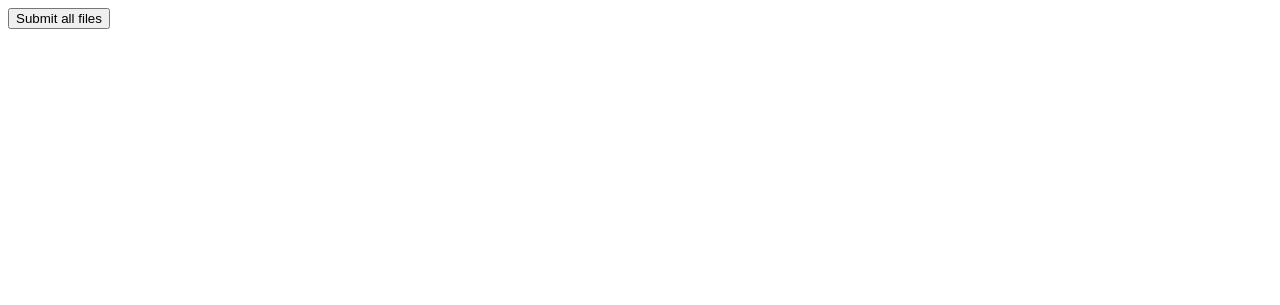
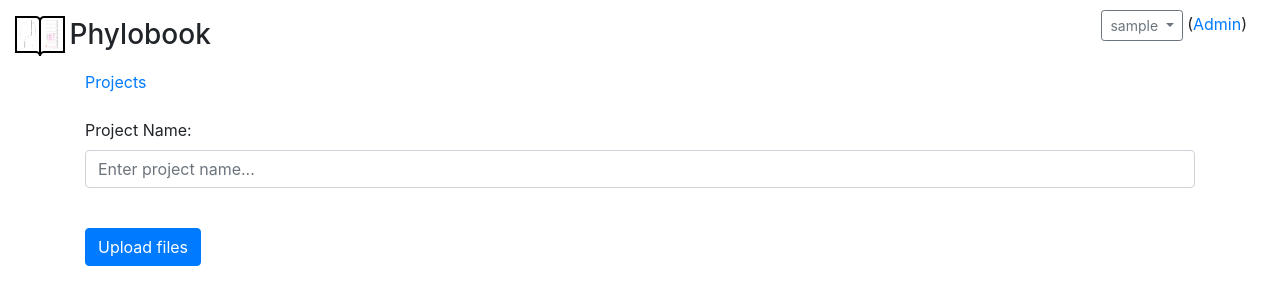
Before and after one commit to MullinsLab/phylobook, a Django app: page /projects/import_project in a window 1280 px wide. Shown: the top 305 px of the page. Run offline with Django 3.2, Linux system fonts and the light colour scheme; the visitor is signed in with stand-in values (Sample User, id 1); parts of the project's set-up code (start-up, migrations or seed data) failed here and were passed over; some libraries are stand-ins or nearby versions.

Commit message:
Working on upload form

```diff
--- a/phylobook/projects/templates/import_project.html
+++ b/phylobook/projects/templates/import_project.html
@@ -1,57 +1,29 @@
-<!DOCTYPE html>
-<html>
-    <head>
-        <meta charset="utf-8">
-        <title>Upload a file in Django 1.5 using Dropzone.js</title>
-        {% load static %}
-        <script src="https://unpkg.com/dropzone@5/dist/min/dropzone.min.js"></script>
-        <link rel="stylesheet" href="https://unpkg.com/dropzone@5/dist/min/dropzone.min.css" type="text/css" />
-        <script>
-            window.addEventListener("dragover",function(e){
-                e = e || event;
-                e.preventDefault();
-            },false);
-            window.addEventListener("drop",function(e){
-                e = e || event;
-                e.preventDefault();
-            },false);
-        </script>
-    </head>
-    <body>
+{% extends "base.html" %}
+{% load static %}
 
-        <!-- IMPORTANT enctype attribute! -->
+{% block header_content %}
+    <script src="https://unpkg.com/dropzone@5/dist/min/dropzone.min.js"></script>
+    <link rel="stylesheet" href="https://unpkg.com/dropzone@5/dist/min/dropzone.min.css" type="text/css" />
+    <script src="{% static 'script/import_project.js' %}"></script>
+{% endblock %}
+
+{% block page_content %}
+    <div class="container">
+        <a href="{% url 'projects' %}">Projects</a><br><br>
+        <div class="form-group">
+            <label for="exampleInputEmail1">Project Name:</label>
+            <input type="email" class="form-control" id="outside_project_name" placeholder="Enter project name...">
+        </div>
+
         <form class="dropzone" id="myDropzone" action="{% url 'import_project' %}" method="post" enctype="multipart/form-data">
             {% csrf_token %}
+            <input type="hidden" id="project_name">
         </form>
-        <button id="submit-all">
-            Submit all files
-        </button>
+        <br>
+        <button id="submit-all" type="button" class="btn btn-primary">Upload files</button>
+    </div>
 
-        <script src="{% static 'main/js/dropzone.js' %}"></script>
-        <script type="text/javascript">
-
-            Dropzone.options.myDropzone = {
-
-                // Prevents Dropzone from uploading dropped files immediately
-                autoProcessQueue : false,
-
-                init : function() {
-                    var submitButton = document.querySelector("#submit-all")
-                    myDropzone = this;
-
-                    submitButton.addEventListener("click", function() {
-                        myDropzone.processQueue();
-                        // Tell Dropzone to process all queued files.
-                    });
-
-                    // You might want to show the submit button only when
-                    // files are dropped here:
-                    this.on("addedfile", function() {
-                        // Show submit button here and/or inform user to click it.
-                    });
-
-                }
-            };
-        </script>
-    </body>
-</html>
+    <script type="text/javascript">
+        initializeDropzone();
+    </script>
+{% endblock %}
--- a/phylobook/projects/templates/projects.html
+++ b/phylobook/projects/templates/projects.html
@@ -20,15 +20,14 @@ $( document ).ready(function() {
 });
 </script>
 
-<br>
 <div class="container">
+    <a href="{% url "import_project" %}" type="button" class="btn btn-outline-primary btn-sm">Upload New Project</a><br><br>
     <div class="table-responsive">
         {% if noaccess %}
             <div class="alert alert-danger" role="alert">
                 You don't have permission to access {{ noaccess }}.
             </div>
         {% endif %}
-            <a href="{% url "import_project" %}" type="button" class="btn btn-primary" >Upload New Project</a><br>
         <b>Projects</b>
         <div id="tree"></div>
     </div>
--- a/phylobook/projects/views.py
+++ b/phylobook/projects/views.py
@@ -9,7 +9,7 @@ from Bio import SeqIO
 from Bio.SeqIO.FastaIO import SimpleFastaParser
 
 from django.http import HttpResponse, HttpResponseForbidden, HttpResponseNotFound, JsonResponse, FileResponse, HttpResponseBadRequest
-from django.shortcuts import render
+from django.shortcuts import render, redirect
 from django.conf import settings
 from django.views.generic.base import View, TemplateView
 from django.db.models import QuerySet
@@ -658,8 +658,11 @@ class ImportProject(LoginRequiredMixin, TemplateView):
         """ Process the form and import the project """
 
         log.warn("Testing")
+        log.warn(request.POST.keys())
+        log.warn(f"Project Name: {request.POST.get('project_name')}")
 
         if request.FILES:
-            log.debug(request.FILES)
+            log.warn(request.FILES)
 
-        return render(request, self.template_name, {"imported": True})
+        return redirect("projects")
+        #return render(request, self.template_name, {"imported": True})
--- /dev/null
+++ b/phylobook/static/script/import_project.js
@@ -0,0 +1,44 @@
+window.addEventListener("dragover",function(e){
+    e = e || event;
+    e.preventDefault();
+},false);
+window.addEventListener("drop",function(e){
+    e = e || event;
+    e.preventDefault();
+},false);
+
+
+function initializeDropzone() {
+    Dropzone.options.myDropzone = {
+        acceptedFiles: '.fasta,.zip',
+        autoProcessQueue : false, // Prevents Dropzone from uploading dropped files immediately
+        addRemoveLinks: true,
+        uploadMultiple: true,
+        parallelUploads: 100,
+        maxFiles: 100,
+
+        init: function() {
+            var submitButton = document.querySelector("#submit-all")
+            myDropzone = this;
+
+            submitButton.addEventListener("click", function(e) {
+            // Make sure that the form isn't actually being sent.
+            e.preventDefault();
+            e.stopPropagation();
+            myDropzone.processQueue();
+            });
+        }
+    };
+};
+
+
+function validProjectName() {
+    projectName = $("#outer_project_name").val();
+
+    if (! projectName) {
+        alert("Please enter a project name.");
+        return false;
+    }
+
+    return projectName;
+}
--- a/phylobook/templates/base.html
+++ b/phylobook/templates/base.html
@@ -21,6 +21,8 @@
         <script src="{% static 'script/tinymce.min.js' %}"></script>
         <script src="{% static 'script/d3.min.js' %}"></script>
         <script src="https://cdn.jsdelivr.net/npm/bootstrap-select@1.13.14/dist/js/bootstrap-select.min.js"></script>
+
+        {% block header_content %}{% endblock %}
 
         <title>Phylobook</title>
     </head>
```
Lines whose indentation alone changed are shown as unchanged.
